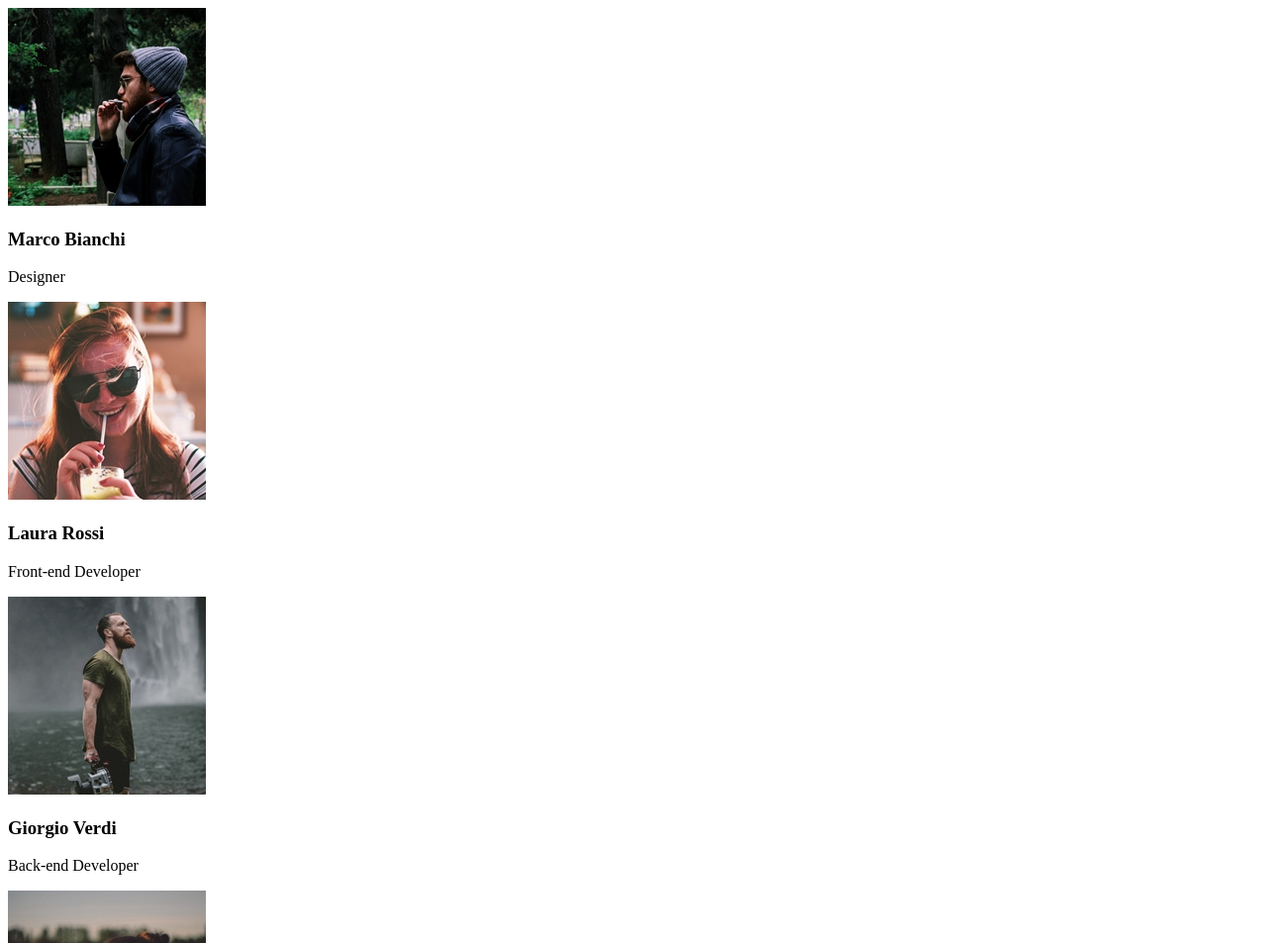
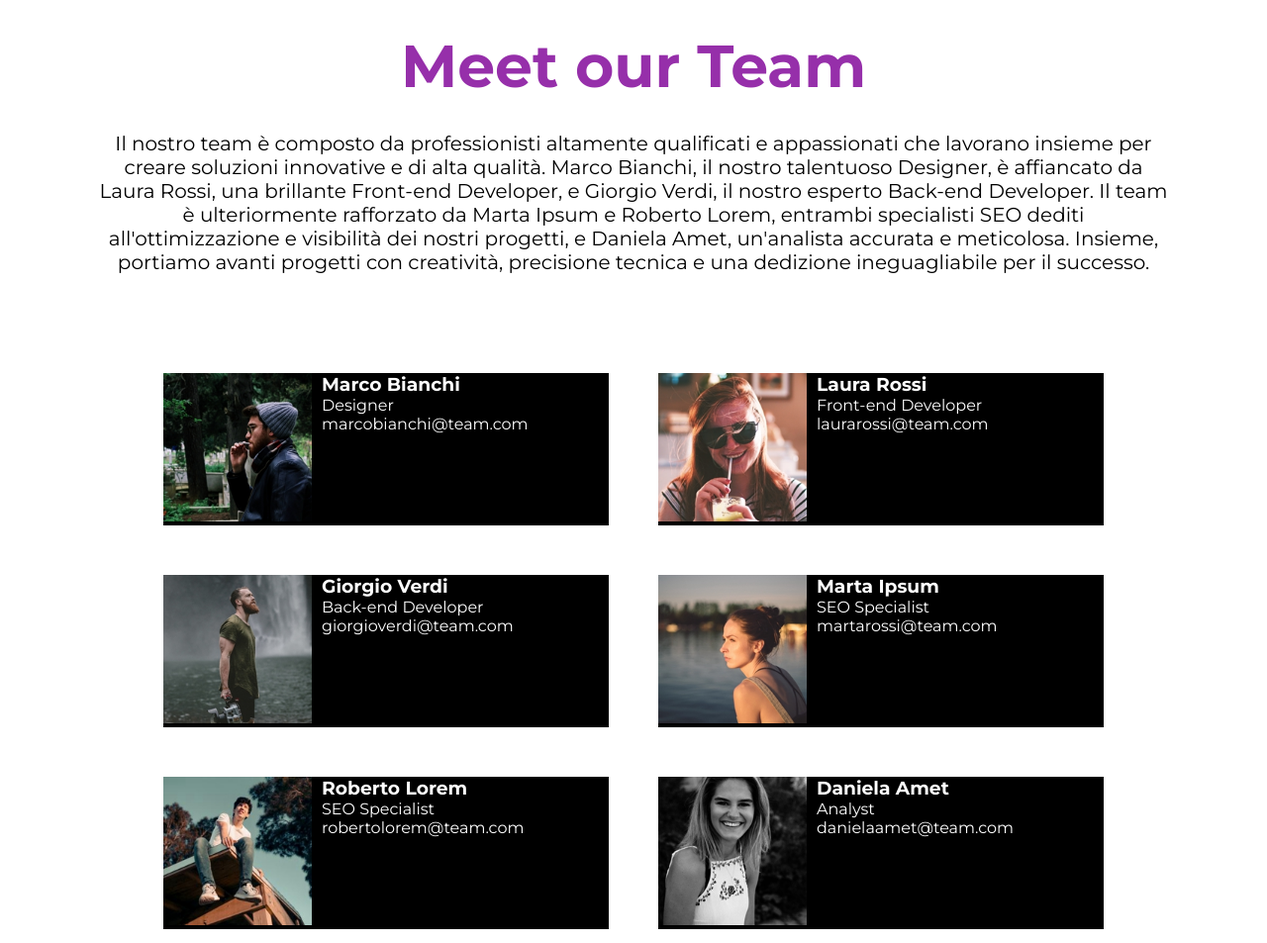
Before and after one commit to valentinobellini/js-our-team, a plain HTML site: page index.html in a window 1280 px wide. Shown: the top 953 px of the page at 99% size. Drawn offline with Linux system fonts and the light colour scheme.

Commit message:
feat: structure css

```diff
--- a/css/style.css
+++ b/css/style.css
@@ -0,0 +1,52 @@
+* {
+    margin: 0;
+    padding: 0;
+    box-sizing: border-box;
+    font-family: 'Montserrat', sans-serif;
+}
+
+header {
+    display: flex;
+    flex-direction: column;
+    justify-content: center;
+    align-items: center;
+}
+
+header h1 {
+    font-size: 60px;
+    margin: 30px;
+    color: rgb(150, 47, 170);
+}
+
+header p {
+    font-size: 20px;
+    width: 85%;
+    text-align: center;
+}
+
+.team-container{
+    margin: auto;
+    width: 80%;
+    margin-top: 100px;
+    display: flex;
+    justify-content: center;
+    flex-wrap: wrap;
+    gap: 50px;
+}
+
+
+.team-card {
+    display: flex;
+    width: 450px;
+    background-color: black;
+}
+
+.card-text {
+    padding-left: 10px;
+    color: white;
+}
+
+
+img {
+    max-height: 150px;
+}
--- a/index.html
+++ b/index.html
@@ -1,23 +1,29 @@
 <!DOCTYPE html>
 <html lang="en">
+
 <head>
     <meta charset="UTF-8">
     <meta name="viewport" content="width=device-width, initial-scale=1.0">
-    <title>Document</title>
+    <link rel="preconnect" href="https://fonts.googleapis.com">
+    <link rel="preconnect" href="https://fonts.gstatic.com" crossorigin>
+    <link href="https://fonts.googleapis.com/css2?family=Montserrat:ital,wght@0,100..900;1,100..900&display=swap"
+        rel="stylesheet">
+    <link rel="stylesheet" href="./css/style.css">
+    <title>Our Team</title>
 </head>
+
 <body>
     <header>
+        <h1>Meet our Team</h1>
 
-
+        <p>
+            Il nostro team è composto da professionisti altamente qualificati e appassionati che lavorano insieme per creare soluzioni innovative e di alta qualità. Marco Bianchi, il nostro talentuoso Designer, è affiancato da Laura Rossi, una brillante Front-end Developer, e Giorgio Verdi, il nostro esperto Back-end Developer. Il team è ulteriormente rafforzato da Marta Ipsum e Roberto Lorem, entrambi specialisti SEO dediti all'ottimizzazione e visibilità dei nostri progetti, e Daniela Amet, un'analista accurata e meticolosa. Insieme, portiamo avanti progetti con creatività, precisione tecnica e una dedizione ineguagliabile per il successo.
+        </p>
     </header>
 
     <main>
-    <div>
             <div class="team-container">
             </div>
-
-    </div>
-
     </main>
 
 
@@ -32,4 +38,5 @@
 
     <script src="./js/script.js"></script>
 </body>
+
 </html>
--- a/js/script.js
+++ b/js/script.js
@@ -1,3 +1,4 @@
+//array di oggetti contenenti tutte le informazioni sui team mambers
 const teamMembers = [
   {
     name: "Marco Bianchi",
@@ -38,31 +39,41 @@ const teamMembers = [
 ];
 
 
-//selezione elemento uuput temporaneo
+//seleziona elemento ouput
 const listTeam = document.querySelector(".team-container");
 
-
-
+//inizializza la variabile per accumulare il markup html
 let items = ""
 
-// output temporaneo con li in ul
+//cicla attraverso ogni membro del team
 for (let i = 0; i < teamMembers.length; i++) {
-  let membroIesimo = teamMembers[i];
+  let currenteMember = teamMembers[i];
 
-  items += generaTeamMember(membroIesimo);
+  items += createTeamMember(currenteMember);
 }
 
-
+//stampa html generato in pagina
 listTeam.innerHTML = items;
 
 
 
 
-//funzione per generare un team member
-function generaTeamMember(oggetto) {
-  //estrapoliamo i valori delle varie proprieta dell'oggetto con sintassi destrutturata
-  const { name, role, img } = oggetto;
 
+
+
+
+
+
+
+//FUNZIONI
+
+//funzione per generare un elemento team member
+function createTeamMember(memberObject) {
+
+  //estrapola i valori delle varie proprieta dell'oggetto con sintassi destrutturata
+  const { name, role, email, img } = memberObject;
+
+  //costruisci markup html per un team member
   let item = `
   <div class="team-card">
     <div class="card-image">
@@ -71,8 +82,11 @@ function generaTeamMember(oggetto) {
     <div class="card-text">
       <h3>${name}</h3>
       <p>${role}</p>
+      <p>${email}</p>
     </div>
   </div>
   `
+
+  //restituisci markup html generato
   return item
 }
```
Lines whose indentation alone changed are shown as unchanged.
